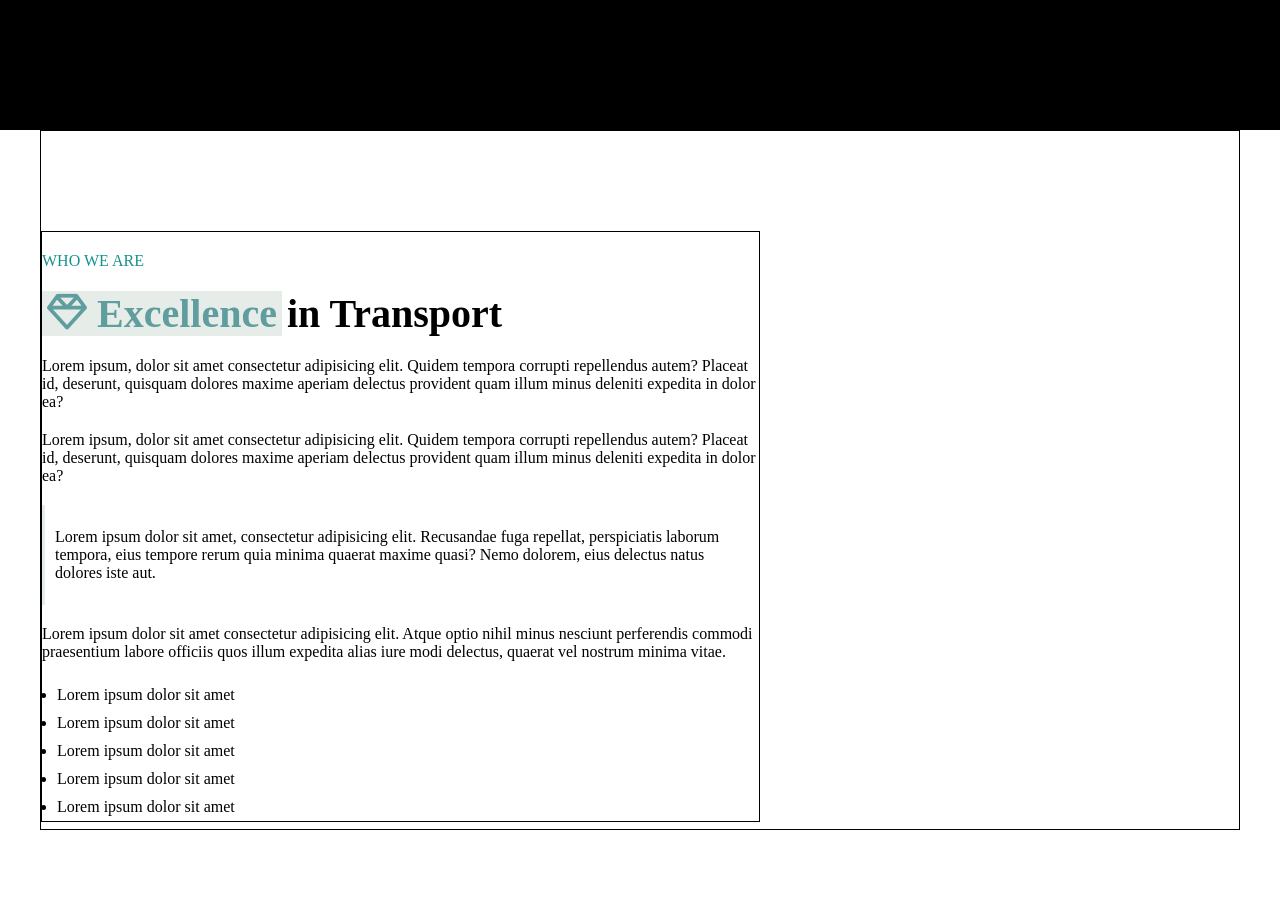
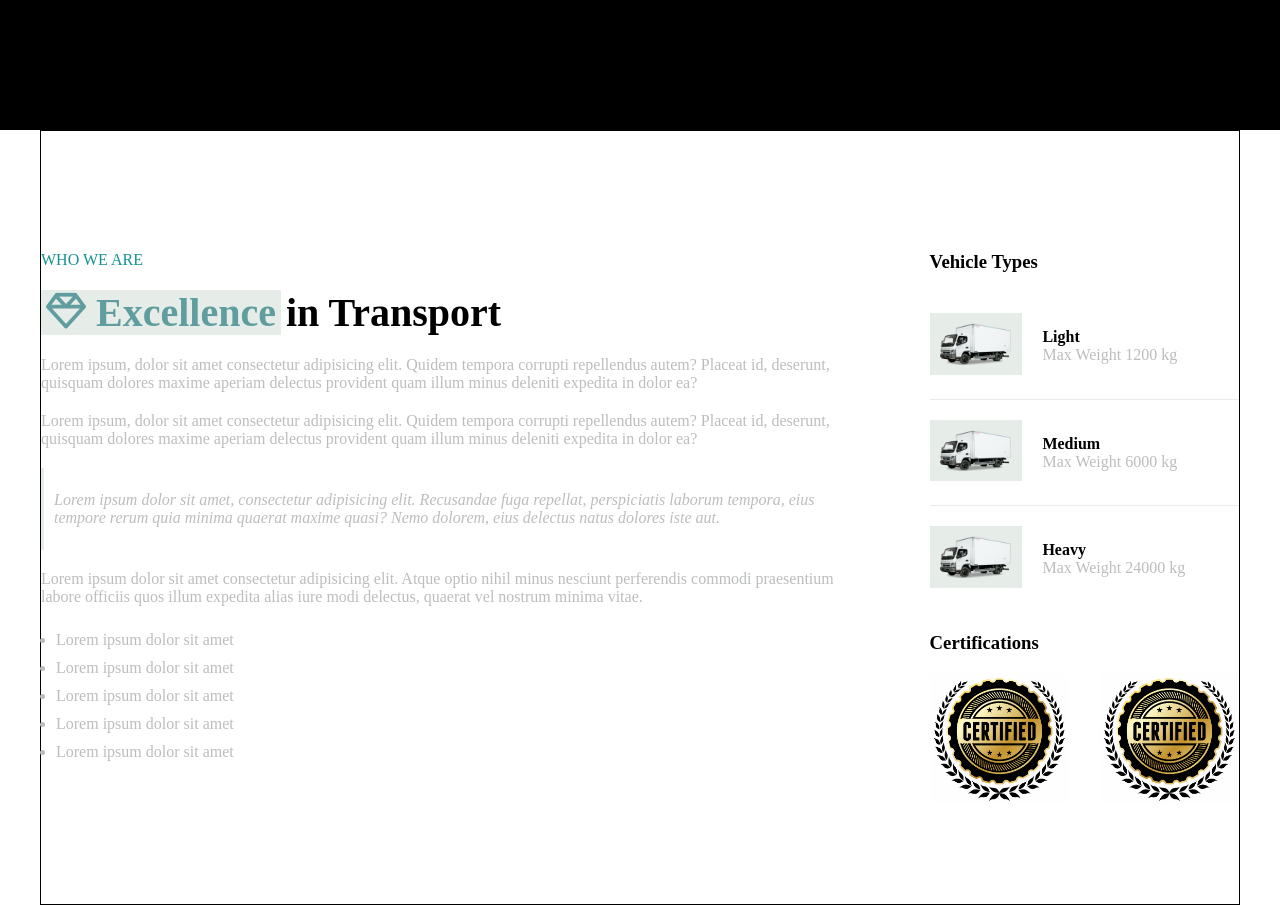
Before and after one commit to Zanco1993/proj-html-vuejs, a Vue app: page / in a window 1280 px wide. Shown: the part 620-1525 px from the top of the page. Before the commit the page ends 1450 px from the top, so only its background shows below. Built offline with nearby package versions, Linux system fonts and the light colour scheme.

Commit message:
box certification ok

```diff
--- a/src/components/MainApp.vue
+++ b/src/components/MainApp.vue
@@ -1,6 +1,5 @@
 <template>
   <div class="container certified">
-
     <div class="info-stories">
       <p class="font-mini-title">who we are</p>
 
@@ -23,10 +22,10 @@
       </p>
       <div class="more-info">
         <p>
-          Lorem ipsum dolor sit amet, consectetur adipisicing elit. Recusandae
+          <i>Lorem ipsum dolor sit amet, consectetur adipisicing elit. Recusandae
           fuga repellat, perspiciatis laborum tempora, eius tempore rerum quia
           minima quaerat maxime quasi? Nemo dolorem, eius delectus natus dolores
-          iste aut.
+          iste aut.</i>
         </p>
       </div>
       <p>
@@ -37,12 +36,50 @@
       </p>
 
       <ul>
-          <li>Lorem ipsum dolor sit amet</li>
-          <li>Lorem ipsum dolor sit amet</li>
-          <li>Lorem ipsum dolor sit amet</li>
-          <li>Lorem ipsum dolor sit amet</li>
-          <li>Lorem ipsum dolor sit amet</li>
+        <li>Lorem ipsum dolor sit amet</li>
+        <li>Lorem ipsum dolor sit amet</li>
+        <li>Lorem ipsum dolor sit amet</li>
+        <li>Lorem ipsum dolor sit amet</li>
+        <li>Lorem ipsum dolor sit amet</li>
       </ul>
+    </div>
+
+    <div class="certifications">
+      <h3>Vehicle Types</h3>
+      <div class="vehicle-weight">
+        <div class="content-image">
+          <img src="../assets/truck-1.png" alt="" />
+        </div>
+        <div class="description-vehicle">
+          <h4>Light</h4>
+          <p>Max Weight 1200 kg</p>
+        </div>
+      </div>
+      <div class="vehicle-weight border">
+        <div class="content-image">
+          <img src="../assets/truck-1.png" alt="" />
+        </div>
+        <div class="description-vehicle">
+          <h4>Medium</h4>
+          <p>Max Weight 6000 kg</p>
+        </div>
+      </div>
+      <div class="vehicle-weight">
+        <div class="content-image">
+          <img src="../assets/truck-1.png" alt="" />
+        </div>
+        <div class="description-vehicle">
+          <h4>Heavy</h4>
+          <p>Max Weight 24000 kg</p>
+        </div>
+      </div>
+
+      <h3>Certifications</h3>
+      <div class="inner-image">
+          <img src="../assets/certificate.png" alt="">
+          <img src="../assets/certificate.png" alt="">
+      </div>
+
     </div>
   </div>
 </template>
--- a/src/style/containerMain.scss
+++ b/src/style/containerMain.scss
@@ -1,13 +1,12 @@
 @import "./variablesColor.scss";
 
 .certified {
-    height: 700px;
     padding: 100px 0;
+    display: flex;
 
     .info-stories {
-        width: 60%;
-        border: 1px solid black;
-    }
+        width: 70%;
+        padding-right: 20px;
 
         p {
             margin: 20px 0;
@@ -21,17 +20,57 @@
             padding-left: 15px;
             li {
                 padding: 5px 0;
-        }
+                color: $SilverSand;
             }
         }
         .font-title {
             font-size: 40px;
             font-weight: bold;
             padding: 0 5px;
-
         }
-
         .more-info {
             padding: 3px 10px;
             border-left: 3px solid $GrayNurse;
         }
+    }
+    .certifications {
+        width: 30%;
+        padding-left: 50px;
+
+        h3 {
+            margin: 20px 0;
+        }
+        .vehicle-weight {
+            display: flex;
+            align-items: center;
+            padding: 20px 0;
+
+            .content-image {
+                width: 30%;
+
+                img {
+                    width: 100%;
+                    padding: 10px;
+                    background-color: $GrayNurse;
+                }
+            }
+            .description-vehicle {
+                padding-left: 20px;
+            }
+        }
+        .border {
+            border-top: 1px solid $GrayNurse;
+            border-bottom: 1px solid $GrayNurse;
+        }
+
+        .inner-image {
+            display: flex;
+            justify-content: space-between;
+            img {
+                width: 45%;
+                background-color: #fffeff;
+            }
+
+        }
+    }
+}
--- a/src/style/main.scss
+++ b/src/style/main.scss
@@ -32,3 +32,6 @@
     color: $BluChill;
     text-transform: uppercase;
 }
+p {
+    color: $SilverSand;
+}
```
Lines whose indentation alone changed are shown as unchanged.
